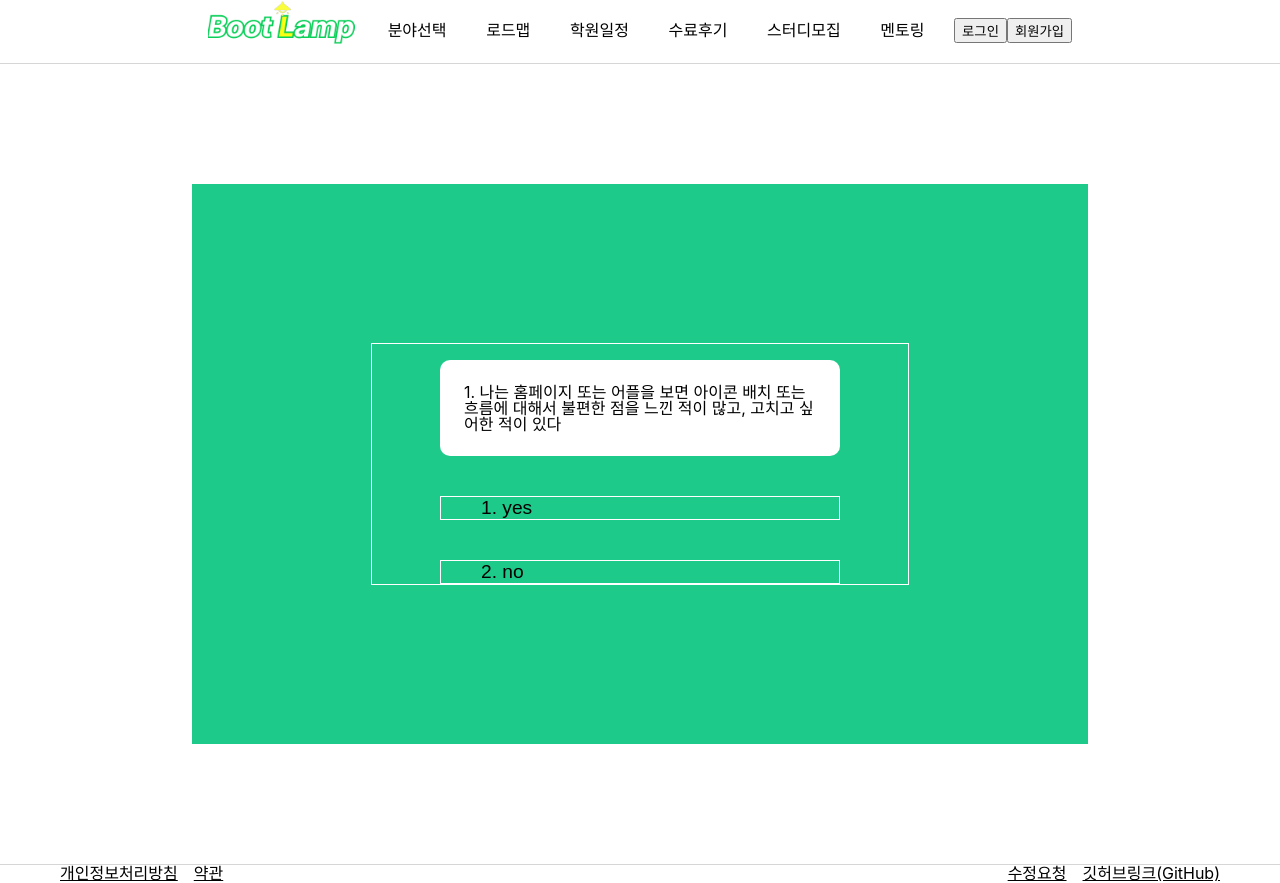
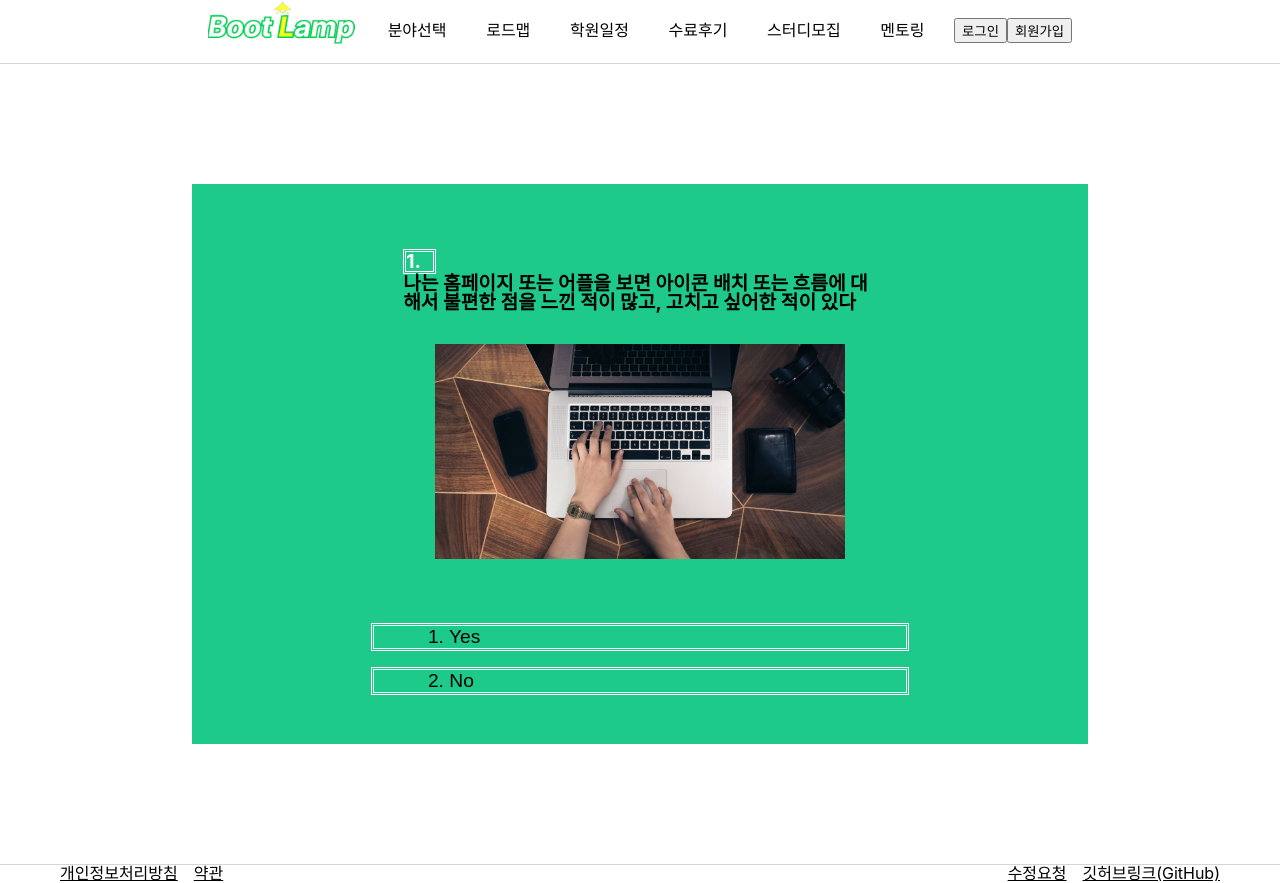
Before and after one commit to codestates-seb/seb40_main_027, a React (Create React App) app in the folder client/: page /user/test in a window 1280 px wide. Both pictures are taken after a click on the button "start". Built offline with nearby package versions, Linux system fonts and the light colour scheme.

Commit message:
feat:적성검사 질문지

```diff
--- a/client/src/components/Typeform.tsx
+++ b/client/src/components/Typeform.tsx
@@ -3,26 +3,51 @@ import styled from 'styled-components';
 import EndForm from './EndForm';
 import { useRecoilState } from 'recoil';
 import { YesContent, NoContent } from '../atoms/index';
+import Pra1 from '../assets/image/pra1.png';
+
 const FormStyled = styled.div`
-  height: 80%;
+  height: 100%;
   width: 60%;
-  background-color: var(--greenMain);
-  border: 1px solid var(--whiteBackground);
-  display: flex;
-  justify-content: space-around;
+  display: inline;
+  align-items: center;
+  transition: all 2s;
+
+  @media screen and (max-width: 414px) {
+    margin: 0;
+    width: 80vw;
+  }
 `;
 
-const QuestionContent = styled.div`
-  height: 40%;
-  background-color: var(--whiteBackground);
-  padding: 1.5rem;
+const QuestionContentForm = styled.div`
+  height: 60%;
+  font-size: 1.2rem;
   border-radius: 10px;
-  width: 400px;
-  margin-top: 1rem;
+  display: flex;
+  justify-content: center;
+  flex-direction: column;
+  font-weight: bold;
+
+  margin: 2rem;
+
+  .img-review {
+    display: flex;
+    justify-content: center;
+    margin: 2rem;
+    height: 100%;
+  }
+
+  @media screen and (max-width: 414px) {
+    margin: 0px;
+    .img-review {
+      display: flex;
+      margin: 0px;
+      width: 80vw;
+      margin-top: 1rem;
+    }
+  }
 `;
 
 const SelectQuestionButton = styled.button`
-  border: 1px solid var(--whiteBackground);
   background-color: var(--greenMain);
   width: 100%;
   height: 10%;
@@ -30,23 +55,39 @@ const SelectQuestionButton = styled.button`
   display: flex;
   font-size: 1.2rem;
   justify-content: flex-start;
-  margin-top: 10%;
+  margin: 1rem 0 1rem 0;
+  border: 3px double white;
+  &:hover {
+    background-color: var(--whiteBackground);
+    transition: all 1s;
+  }
 `;
+
+const NumberBorder = styled.span`
+  border: 3px double white;
+  display: flex;
+  width: 7%;
+  color: white;
+`;
+
 const MyComponent = () => {
   const [idNumber, setIdNumber] = useState<number>(0);
   const [isYes, setIsYes] = useRecoilState<number>(YesContent);
   const [isNo, setIsNo] = useRecoilState<number>(NoContent);
 
   const QuestionList = [
-    '1.   나는 홈페이지 또는 어플을 보면 아이콘 배치 또는 흐름에 대해서 불편한 점을 느낀 적이 많고, 고치고 싶어한 적이 있다',
-    '기능이 먼저다. 아니다. 디자인이 먼저다',
+    ' 나는 홈페이지 또는 어플을 보면 아이콘 배치 또는 흐름에 대해서 불편한 점을 느낀 적이 많고, 고치고 싶어한 적이 있다',
+    ' 기능이 먼저다. vs 아니다. 디자인이 먼저다',
     'PPT는 흰색 배경에 검은색 글자로 작성하는 것이 역시 최고다(외관보다는 내용이 중요)',
     '나는 변화 또는 트렌드를 따라가는 것이 좋다',
     '나는 데이터의 로직에 관심이 많다',
-    '질문6',
-    '질문7',
+    '나는 미술보다 수학을 좋아한다.',
+    '나는 어릴 때 기계 내부가 어떻게 생겼는 지 궁금하여 해부하거나 상상한 적이 있다',
+    '나는 다양한 사람들과 소통하는 것을 좋아한다.',
+    '문제를 생각할 때 혼자 생각해서 도출하는 것을 선호한다',
   ];
-
+  let aaa = <img src={Pra1} alt="적성검사 이미지" width="100%" height="80%" />; //이미지의 이름은 나중에 정하고 다시 바꿀예정
+  const PictureList = [aaa, aaa, aaa, aaa, aaa, aaa, aaa, aaa, aaa];
   const ViewYesHandelr = () => {
     setIdNumber(idNumber + 1);
     setIsYes(isYes + 1);
@@ -58,14 +99,18 @@ const MyComponent = () => {
   };
   return (
     <FormStyled>
-      {idNumber > 6 ? (
+      {idNumber > 8 ? (
         <EndForm />
       ) : (
         <div>
-          <QuestionContent> {QuestionList.filter((el, idx) => idx === idNumber)}</QuestionContent>
+          <QuestionContentForm>
+            <NumberBorder>{idNumber + 1}.</NumberBorder>
+            {QuestionList.filter((el, idx) => idx === idNumber)}
+            <div className="img-review">{PictureList.filter((el, idx) => idx === idNumber)}</div>
+          </QuestionContentForm>
 
-          <SelectQuestionButton onClick={ViewYesHandelr}>1. yes</SelectQuestionButton>
-          <SelectQuestionButton onClick={ViewNoHandelr}>2. no</SelectQuestionButton>
+          <SelectQuestionButton onClick={ViewYesHandelr}>1. Yes</SelectQuestionButton>
+          <SelectQuestionButton onClick={ViewNoHandelr}>2. No</SelectQuestionButton>
         </div>
       )}
     </FormStyled>
```
